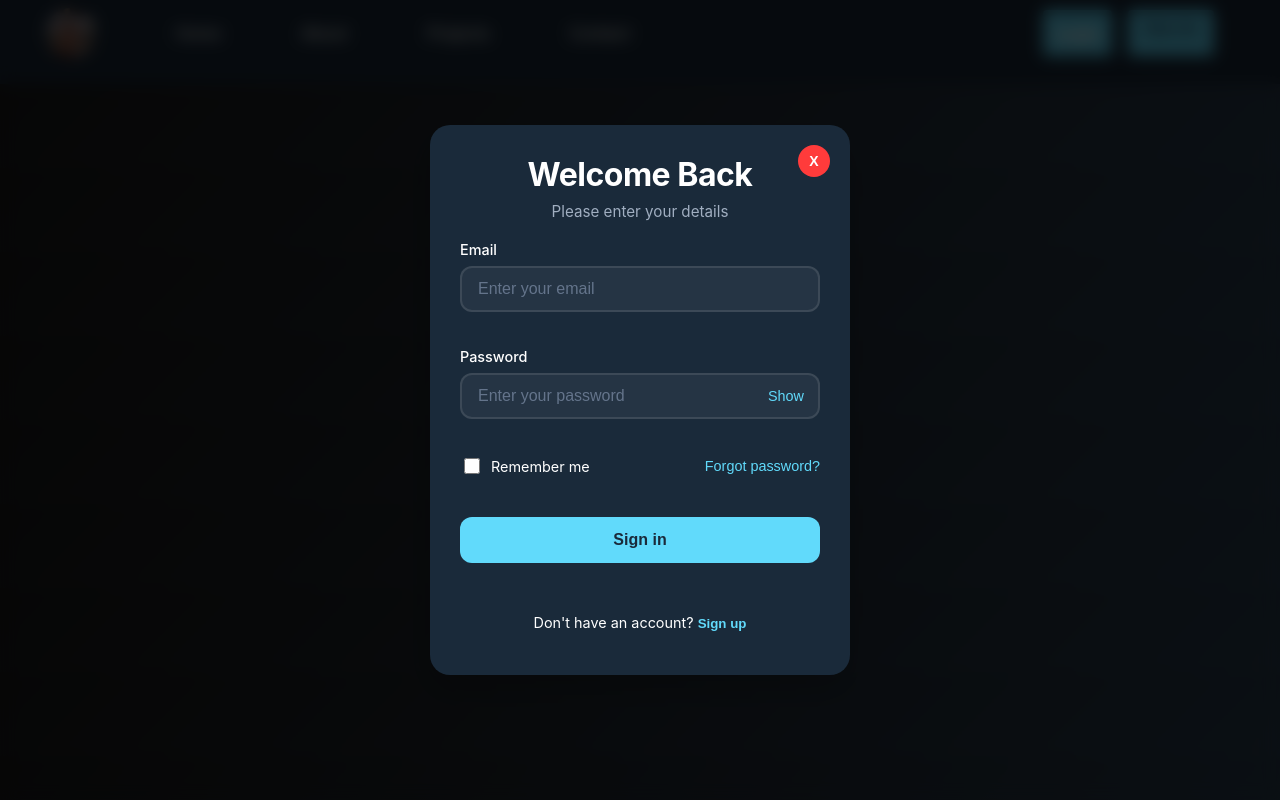
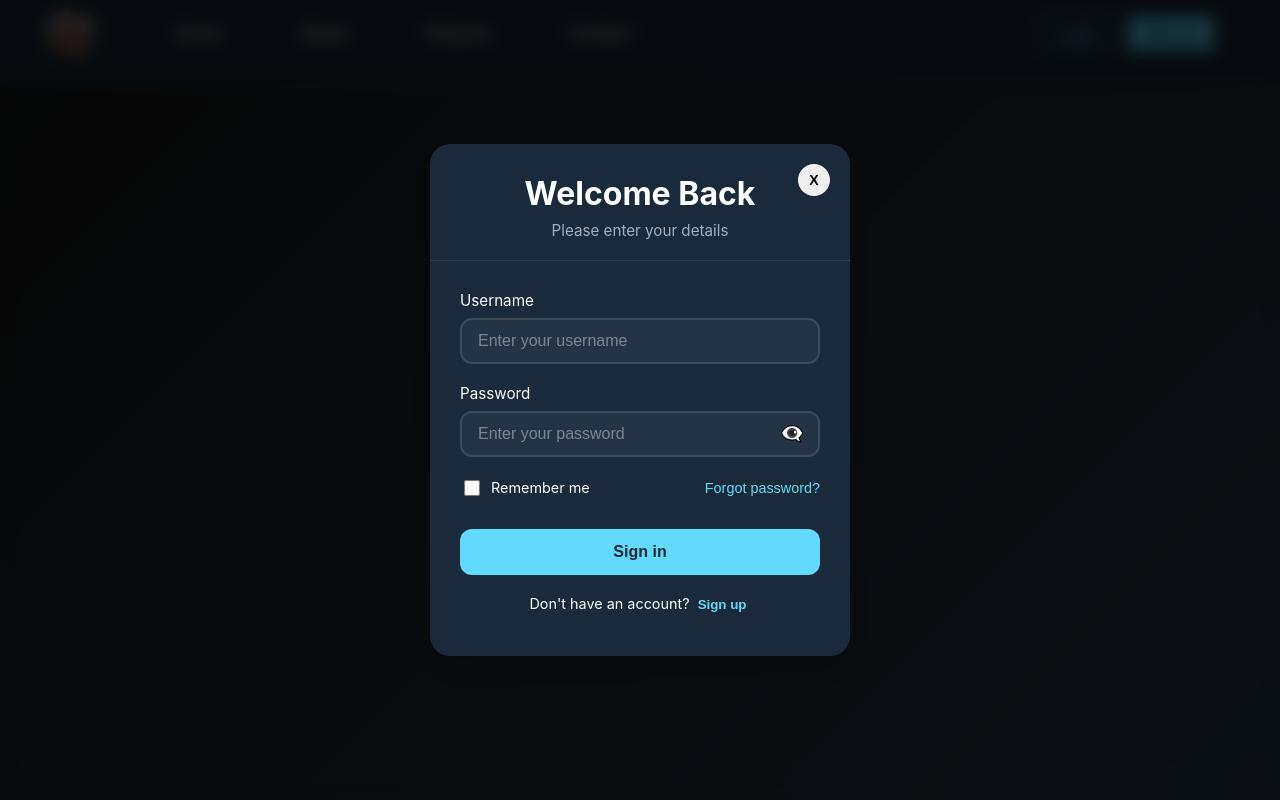
Before and after one commit to biwott77/Biwott, a React (Create React App) app: page /login in a window 1280 px wide. Built offline with nearby package versions, Linux system fonts and the light colour scheme.

Commit message:
Initial commit

```diff
--- a/src/Frontend/Home.js
+++ b/src/Frontend/Home.js
@@ -27,7 +27,7 @@ const HomePage = () => {
   });
 
   const [cyberSecTyping] = useTypewriter({
-    words: ["Traininf", 'Vendor-Training', 'In-house'],
+    words: ["Training", 'Vendor-Training', 'In-house-Training', 'Code-review'],
     loop: true,
     typeSpeed: 70,
     deleteSpeed: 50,
@@ -44,7 +44,7 @@ const HomePage = () => {
   const [Intro] = useTypewriter({
     words: [
         'Where do we start?',
-        'I,m Kibiwot Moi',
+        "I'm Kibiwot Moi",
         'Am I a good fit?',
         'Let’s Create',
         'Let’s Design',
--- a/src/Frontend/Login.js
+++ b/src/Frontend/Login.js
@@ -1,30 +1,25 @@
-import React, { useState } from 'react';
+import React, { useState, useEffect } from 'react';
 import { motion } from 'framer-motion';
 import '../styles/Login.css';
 
-const Login = ({ onClose }) => {
+const Login = ({ onClose, onSwitchToSignup }) => {
+    useEffect(() => {
+        document.body.classList.add('modal-open');
+        return () => {
+            document.body.classList.remove('modal-open');
+        };
+    }, []);
+
     const [formData, setFormData] = useState({
-    email: '',
+        username: '',
         password: ''
     });
     const [showPassword, setShowPassword] = useState(false);
+    const [rememberMe, setRememberMe] = useState(false);
 
-  const handleChange = (e) => {
-    setFormData({
-      ...formData,
-      [e.target.name]: e.target.value
-    });
-  };
-
-  const handleSubmit = (e) => {
+    const handleForgotPassword = (e) => {
         e.preventDefault();
-    // Add your login logic here
-    console.log('Login attempt:', formData);
-  };
-
-  const handleClose = (e) => {
-    if (e) e.preventDefault();
-    onClose();
+        console.log('Forgot password clicked');
     };
 
     return (
@@ -33,7 +28,7 @@ const Login = ({ onClose }) => {
             initial={{ opacity: 0 }}
             animate={{ opacity: 1 }}
             exit={{ opacity: 0 }}
-      onClick={handleClose}
+            onClick={onClose}
         >
             <motion.div
                 className="login-modal"
@@ -47,57 +42,70 @@ const Login = ({ onClose }) => {
                     <p className="login-subtitle">Please enter your details</p>
                     <button
                         className="login-close-button"
-            onClick={handleClose}
+                        onClick={onClose}
                         aria-label="Close"
                     >
                         X
                     </button>
                 </div>
 
-        <form className="login-form" onSubmit={handleSubmit}>
+                <form className="login-form">
                     <div className="login-form-group">
-            <label htmlFor="email">Email</label>
-            <div className="input-container">
+                        <label htmlFor="username">Username</label>
                         <input
-                type="email"
-                id="email"
-                name="email"
-                value={formData.email}
-                onChange={handleChange}
-                placeholder="Enter your email"
+                            type="text"
+                            id="username"
+                            name="username"
+                            value={formData.username}
+                            onChange={(e) => setFormData({
+                                ...formData,
+                                username: e.target.value
+                            })}
+                            placeholder="Enter your username"
                             required
                         />
-            </div>
                     </div>
 
                     <div className="login-form-group">
                         <label htmlFor="password">Password</label>
-            <div className="input-container">
+                        <div className="password-input-wrapper">
                             <input
                                 type={showPassword ? "text" : "password"}
                                 id="password"
                                 name="password"
                                 value={formData.password}
-                onChange={handleChange}
+                                onChange={(e) => setFormData({
+                                    ...formData,
+                                    password: e.target.value
+                                })}
                                 placeholder="Enter your password"
                                 required
                             />
                             <button
                                 type="button"
-                className="toggle-password"
+                                className="password-toggle"
                                 onClick={() => setShowPassword(!showPassword)}
+                                aria-label={showPassword ? "Hide password" : "Show password"}
                             >
-                {showPassword ? "Hide" : "Show"}
+                                {showPassword ? '👁️' : '👁️‍🗨️'}
                             </button>
                         </div>
                     </div>
 
                     <div className="login-options">
                         <label className="remember-me">
-              <input type="checkbox" />
+                            <input
+                                type="checkbox"
+                                checked={rememberMe}
+                                onChange={(e) => setRememberMe(e.target.checked)}
+                            />
                             <span>Remember me</span>
                         </label>
-            <button type="button" className="forgot-password">
+                        <button
+                            type="button"
+                            className="forgot-password"
+                            onClick={handleForgotPassword}
+                        >
                             Forgot password?
                         </button>
                     </div>
@@ -107,7 +115,16 @@ const Login = ({ onClose }) => {
                     </button>
 
                     <div className="login-footer">
-            <p>Don't have an account? <button type="button" className="signup-link">Sign up</button></p>
+                        <p>
+                            Don't have an account?{' '}
+                            <button
+                                type="button"
+                                className="signup-link"
+                                onClick={onSwitchToSignup}
+                            >
+                                Sign up
+                            </button>
+                        </p>
                     </div>
                 </form>
             </motion.div>
--- a/src/styles/Login.css
+++ b/src/styles/Login.css
@@ -1,69 +1,9 @@
-.login-container {
-  max-width: 400px;
-  margin: 0 auto;
-  padding: 2rem;
-  background-color: rgba(255, 255, 255, 0.9);
-  border-radius: 8px;
-  box-shadow: 0 4px 8px rgba(0, 0, 0, 0.1);
-}
-
-.login-container h2 {
-  text-align: center;
-  margin-bottom: 1.5rem;
-  color: #333;
-}
-
-.login-form {
-  display: flex;
-  flex-direction: column;
-  gap: 1rem;
-}
-
-.form-group {
-  display: flex;
-  flex-direction: column;
-}
-
-.form-group label {
-  margin-bottom: 0.5rem;
-  color: #666;
-}
-
-.form-group input {
-  padding: 0.8rem;
-  border: 1px solid rgba(0, 0, 0, 0.2);
-  border-radius: 4px;
-  font-size: 1rem;
-  transition: border-color 0.3s ease;
-}
-
-.form-group input:focus {
-  outline: none;
-  border-color: #61dafb;
-}
-
-.login-btn {
-  padding: 0.8rem;
-  background-color: #61dafb;
-  color: #fff;
-  border: none;
-  border-radius: 4px;
-  font-size: 1rem;
-  font-weight: bold;
-  cursor: pointer;
-  transition: background-color 0.3s ease;
-}
-
-.login-btn:hover {
-  background-color: #4fa8d3;
-}
-
-/* Responsive Design */
-@media screen and (max-width: 480px) {
-  .login-container {
-    padding: 1rem;
-    width: 90%;
-  }
+/* Add these global styles at the top of your CSS file */
+body.modal-open {
+  overflow: hidden;
+  height: 100vh;
+  margin: 0;
+  padding: 0;
 }
 
 .login-overlay {
@@ -77,8 +17,11 @@
   display: flex;
   justify-content: center;
   align-items: center;
-  z-index: 1000;
+  z-index: 9999; /* Increased z-index */
+  min-height: 100vh;
+  width: 100vw;
   padding: 20px;
+  box-sizing: border-box;
 }
 
 .login-modal {
@@ -89,12 +32,14 @@
   position: relative;
   overflow: hidden;
   box-shadow: 0 15px 35px rgba(0, 0, 0, 0.2);
+  margin: auto;
 }
 
 .login-header {
   padding: 30px 30px 20px;
   text-align: center;
   position: relative;
+  border-bottom: 1px solid rgba(255, 255, 255, 0.1);
 }
 
 .login-header h2 {
@@ -102,7 +47,6 @@
   margin: 0;
   font-size: 2rem;
   font-weight: 700;
-  letter-spacing: -0.5px;
 }
 
 .login-subtitle {
@@ -115,9 +59,9 @@
   position: absolute;
   top: 20px;
   right: 20px;
-  background-color: #ff3b3b;
+  font-size: 30px;
   border: none;
-  color: white;
+  font-size: 30px;
   width: 32px;
   height: 32px;
   border-radius: 50%;
@@ -131,12 +75,11 @@
 }
 
 .login-close-button:hover {
-  background-color: #ff1f1f;
-  transform: rotate(90deg);
+  font-size: 30px;
 }
 
 .login-form {
-  padding: 0 30px 30px;
+  padding: 30px;
 }
 
 .login-form-group {
@@ -147,12 +90,7 @@
   display: block;
   color: #fff;
   margin-bottom: 8px;
-  font-size: 0.9rem;
-  font-weight: 500;
-}
-
-.input-container {
-  position: relative;
+  font-size: 0.95rem;
 }
 
 .login-form-group input {
@@ -164,6 +102,7 @@
   color: #fff;
   font-size: 1rem;
   transition: all 0.3s ease;
+  box-sizing: border-box;
 }
 
 .login-form-group input:focus {
@@ -173,27 +112,101 @@
 }
 
 .login-form-group input::placeholder {
-  color: #64748b;
+  color: rgba(255, 255, 255, 0.4);
 }
 
-.toggle-password {
+.login-submit {
+  width: 100%;
+  padding: 14px;
+  background-color: #61dafb;
+  color: #1a2a3a;
+  border: none;
+  border-radius: 12px;
+  font-size: 1rem;
+  font-weight: 600;
+  cursor: pointer;
+  transition: all 0.3s ease;
+  margin-top: 10px;
+}
+
+.login-submit:hover {
+  background-color: #4fa8d3;
+  transform: translateY(-2px);
+}
+
+/* Media Queries */
+@media screen and (max-width: 480px) {
+  .login-overlay {
+      padding: 10px;
+  }
+
+  .login-modal {
+      margin: 0;
+      max-height: calc(100vh - 20px);
+      overflow-y: auto;
+  }
+
+  .login-header {
+      padding: 20px 20px 15px;
+  }
+
+  .login-header h2 {
+      font-size: 1.75rem;
+  }
+
+  .login-form {
+      padding: 20px;
+  }
+
+  .login-form-group input {
+      padding: 10px 14px;
+  }
+
+  .login-submit {
+      padding: 12px;
+  }
+}
+
+/* Prevent background scroll when modal is open */
+@media screen and (max-height: 600px) {
+  .login-modal {
+      max-height: 90vh;
+      overflow-y: auto;
+  }
+}
+/* Add these new styles to your existing CSS */
+
+.password-input-wrapper {
+  position: relative;
+  width: 100%;
+}
+
+.password-toggle {
   position: absolute;
   right: 16px;
   top: 50%;
   transform: translateY(-50%);
   background: none;
   border: none;
-  color: #61dafb;
-  font-size: 0.9rem;
+  color: #a0aec0;
   cursor: pointer;
   padding: 0;
+  display: flex;
+  align-items: center;
+  justify-content: center;
+  font-size: 1.2rem;
+  transition: color 0.3s ease;
+}
+
+.password-toggle:hover {
+  color: #61dafb;
 }
 
 .login-options {
   display: flex;
   justify-content: space-between;
   align-items: center;
-  margin-bottom: 24px;
+  margin: 20px 0;
 }
 
 .remember-me {
@@ -202,12 +215,14 @@
   gap: 8px;
   color: #fff;
   font-size: 0.9rem;
+  cursor: pointer;
 }
 
 .remember-me input[type="checkbox"] {
   width: 16px;
   height: 16px;
   accent-color: #61dafb;
+  cursor: pointer;
 }
 
 .forgot-password {
@@ -222,29 +237,12 @@
 
 .forgot-password:hover {
   color: #4fa8d3;
-}
-
-.login-submit {
-  width: 100%;
-  padding: 14px;
-  background-color: #61dafb;
-  color: #1a2a3a;
-  border: none;
-  border-radius: 12px;
-  font-size: 1rem;
-  font-weight: 600;
-  cursor: pointer;
-  transition: all 0.3s ease;
-  margin-bottom: 20px;
-}
-
-.login-submit:hover {
-  background-color: #4fa8d3;
-  transform: translateY(-2px);
+  text-decoration: underline;
 }
 
 .login-footer {
   text-align: center;
+  margin-top: 20px;
   color: #fff;
   font-size: 0.9rem;
 }
@@ -255,75 +253,79 @@
   color: #61dafb;
   font-weight: 600;
   cursor: pointer;
-  padding: 0;
+  padding: 0 4px;
   transition: color 0.3s ease;
 }
 
 .signup-link:hover {
   color: #4fa8d3;
+  text-decoration: underline;
 }
 
+/* Update existing input styles */
+.login-form-group input {
+  padding-right: 45px; /* Make room for the eye icon */
+}
+
+/* Mobile responsiveness */
 @media screen and (max-width: 480px) {
-  .login-modal {
-    margin: 10px;
+  .login-options {
+      flex-direction: column;
+      gap: 15px;
+      align-items: flex-start;
   }
 
-  .login-header {
-    padding: 25px 25px 15px;
-  }
-
-  .login-header h2 {
-    font-size: 1.75rem;
-  }
-
-  .login-close-button {
-    width: 28px;
-    height: 28px;
-    font-size: 12px;
-  }
-
-  .login-form {
-    padding: 0 25px 25px;
-  }
-
-  .login-form-group input {
-    padding: 10px 14px;
-    font-size: 0.95rem;
-  }
-
-  .login-submit {
-    padding: 12px;
+  .forgot-password {
+      margin-left: 24px; /* Align with checkbox text */
   }
 }
-
-/* Animations */
-@keyframes slideUp {
-  from {
-    opacity: 0;
-    transform: translateY(20px);
-  }
-  to {
-    opacity: 1;
-    transform: translateY(0);
-  }
+.password-input-wrapper {
+  position: relative;
+  width: 100%;
 }
 
-.login-modal {
-  animation: slideUp 0.4s ease-out;
-}
-/* Add this to your existing CSS */
-.error-message {
-    background-color: rgba(255, 59, 59, 0.1);
-    color: #ff3b3b;
-    padding: 12px;
-    border-radius: 8px;
-    margin-bottom: 20px;
-    font-size: 0.9rem;
-    text-align: center;
+.password-toggle {
+  position: absolute;
+  right: 16px;
+  top: 50%;
+  transform: translateY(-50%);
+  background: none;
+  border: none;
+  color: #a0aec0;
+  cursor: pointer;
+  padding: 0;
+  width: 24px;
+  height: 24px;
+  display: flex;
+  align-items: center;
+  justify-content: center;
+  font-size: 18px;
+  font-weight: bold;
+  transition: color 0.3s ease;
 }
 
-.login-submit:disabled {
-    background-color: #4fa8d3;
-    cursor: not-allowed;
-    opacity: 0.7;
+.password-toggle:hover {
+  color: #61dafb;
 }
+
+/* Update the input padding to make room for the toggle button */
+.password-input-wrapper input {
+  padding-right: 45px;
+}
+.password-toggle {
+  position: absolute;
+  right: 16px;
+  top: 50%;
+  transform: translateY(-50%);
+  background: none;
+  border: none;
+  color: #a0aec0;
+  cursor: pointer;
+  padding: 0;
+  font-size: 1.2rem;
+  transition: color 0.3s ease;
+}
+
+.password-toggle:hover {
+  color: #61dafb;
+}
```
Lines whose indentation alone changed are shown as unchanged.
